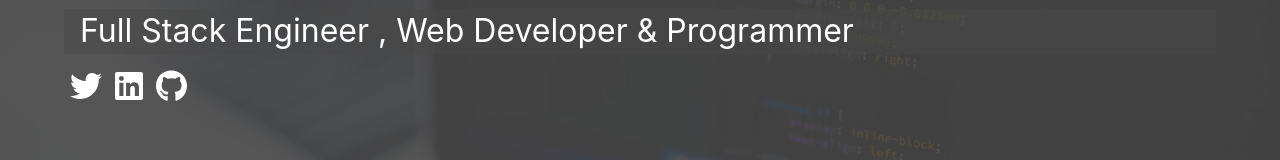
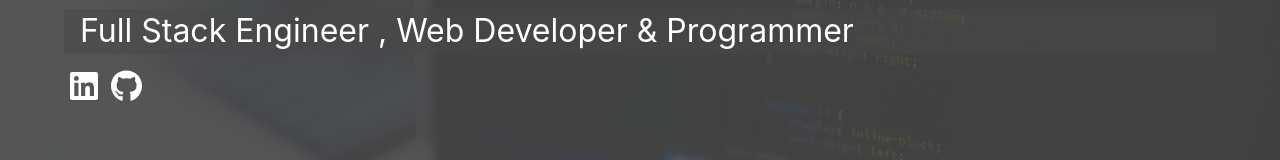
Before and after one commit to sal-jarrar/profile, a React (Create React App) app: page / in a window 1280 px wide. Shown: the part 330-490 px from the top of the page. Built offline with nearby package versions, Linux system fonts and the light colour scheme.

Commit message:
add links

```diff
--- a/public/index.html
+++ b/public/index.html
@@ -28,7 +28,7 @@
       work correctly both with client-side routing and a non-root public URL.
       Learn how to configure a non-root public URL by running `npm run build`.
     -->
-    <title>React App</title>
+    <title>Sal Jarrar Protfolio</title>
   </head>
   <body>
     <noscript>You need to enable JavaScript to run this app.</noscript>
--- a/src/sections/Home.js
+++ b/src/sections/Home.js
@@ -1,10 +1,5 @@
 import { FontAwesomeIcon } from "@fortawesome/react-fontawesome";
-
-import {
-  faTwitter,
-  faLinkedin,
-  faGithub,
-} from "@fortawesome/free-brands-svg-icons";
+import { faLinkedin, faGithub } from "@fortawesome/free-brands-svg-icons";
 
 const Home = ({ status }) => {
   const overlay = status ? "overlay" : "";
@@ -18,14 +13,18 @@ const Home = ({ status }) => {
         Full Stack Engineer , Web Developer & Programmer
       </h2>
       <div className="icons">
-        <a href="#!">
-          <FontAwesomeIcon icon={faTwitter} className="fa-2x" />
-        </a>
-
-        <a href="#!">
+        <a
+          href="https://www.linkedin.com/in/sal-jarrar-570b0410b/"
+          target="_blank"
+          rel="noreferrer"
+        >
           <FontAwesomeIcon icon={faLinkedin} className="fa-2x" />
         </a>
-        <a href="#!">
+        <a
+          href="https://github.com/sal-jarrar"
+          target="_blank"
+          rel="noreferrer"
+        >
           <FontAwesomeIcon icon={faGithub} className="fa-2x" />
         </a>
       </div>
```
